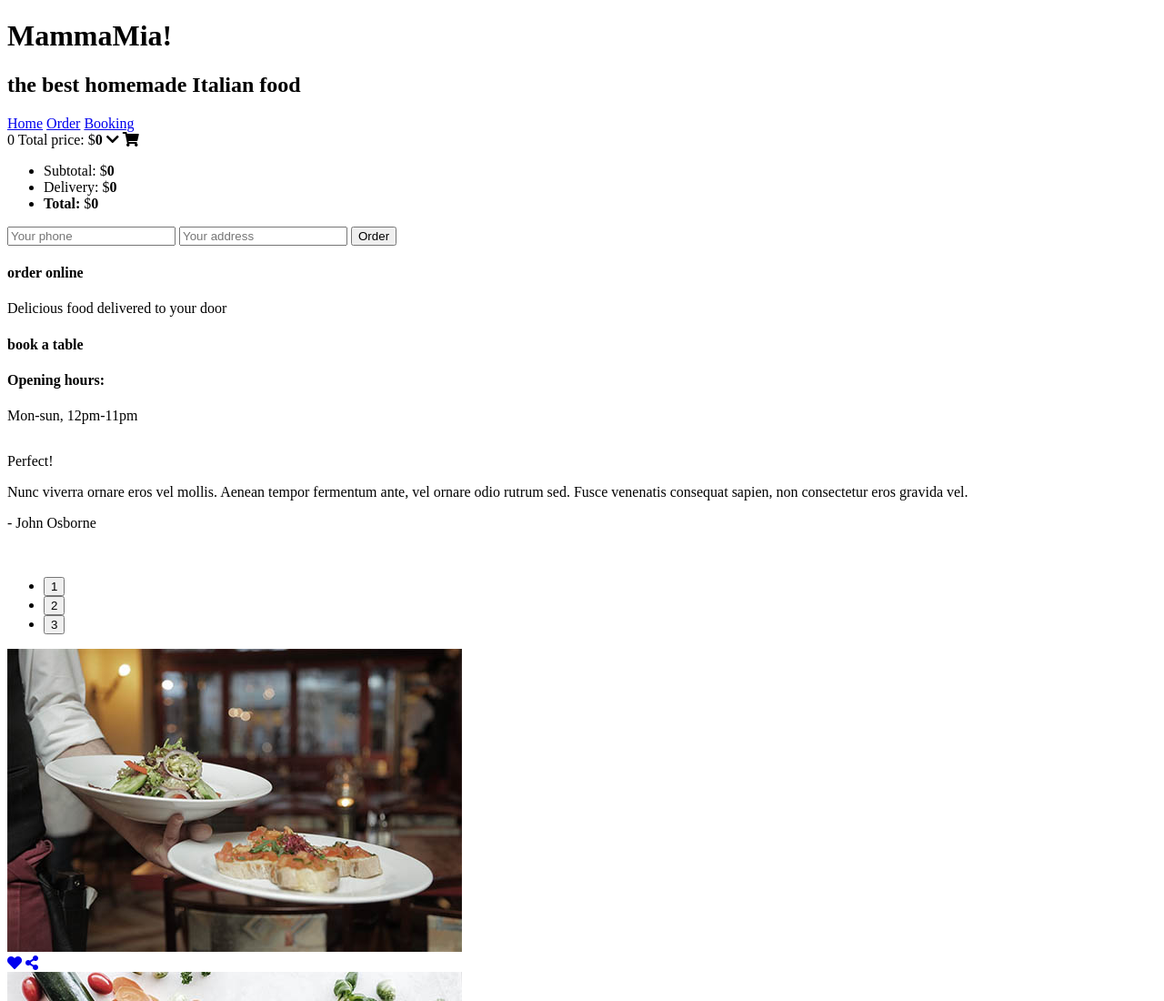
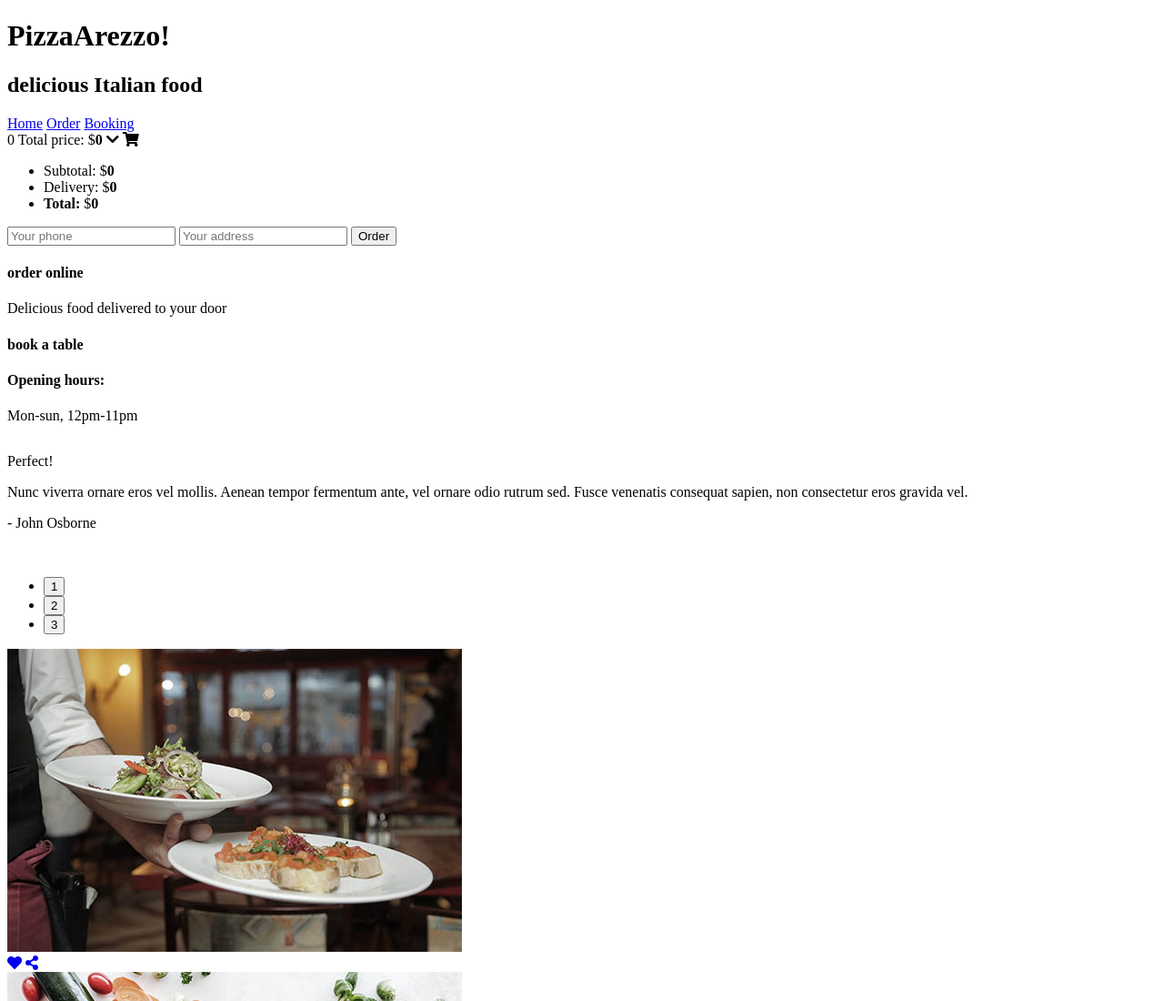
Before and after one commit to BasiaM1/project-pizzeria, a website with bundled scripts: page src/index.html in a window 1280 px wide. Shown: the top 1100 px of the page at 91% size. Built offline with nearby package versions, Linux system fonts and the light colour scheme; files whose address does not match are found by name.

Commit message:
Changes to public on heroku

```diff
--- a/src/index.html
+++ b/src/index.html
@@ -22,8 +22,8 @@
     <div class="container">
       <div class="header__wrapper">
         <div class="logo">
-          <h1 class="logo__title"><span>Mamma</span>Mia!</h1>
-          <h2 class="logo__subtitle">the best homemade Italian food</h2>
+          <h1 class="logo__title"><span>Pizza</span>Arezzo!</h1>
+          <h2 class="logo__subtitle">delicious Italian food</h2>
         </div>
         <div class="main-nav">
           <a href="#home">Home</a>
--- a/src/js/settings.js
+++ b/src/js/settings.js
@@ -117,7 +117,7 @@ export const settings = {
     tableIdAttribute: 'data-table',
   },
   db: {
-    url: '//localhost:3131',
+    url: '//' + window.location.hostname + (window.location.hostname == 'localhost' ? ':3131' : ''),
     product: 'product',
     order: 'order',
     booking: 'booking',
```
Also changed, not shown: src/js/components/Booking.js (+4 -4 lines), src/js/server.js (added), 1 other file.
